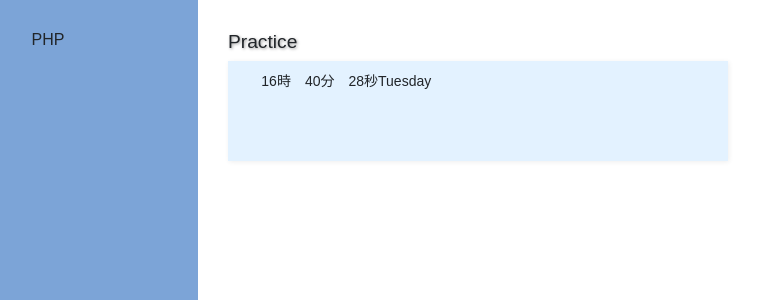
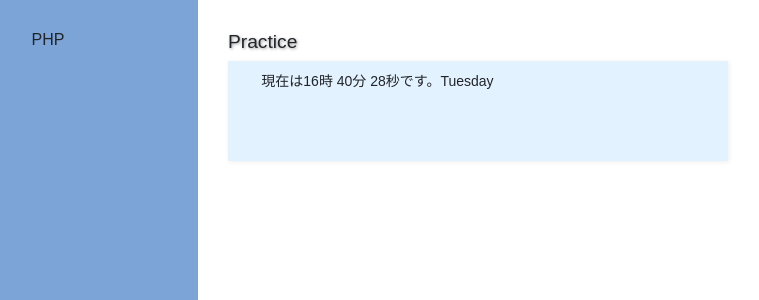
Before and after one commit to jin-aiit-a1824jj/php7-sampel, a PHP site: page /sample03.php in a window 1280 px wide. Shown: the top 300 px of the page, without its empty margins (102-861 px from the left). Run offline with PHP 8.4, Linux system fonts and the light colour scheme.

Commit message:
append string

```diff
--- a/session2/sample03.php
+++ b/session2/sample03.php
@@ -21,7 +21,7 @@
     <pre>
       <?php
         date_default_timezone_set('Asia/Tokyo');
-        print(date('G時　i分　s秒'));
+        print(date('現在は'.'G時 i分 s秒'.'です。'));
         print(date('l'));
       ?>
     </pre>
```
